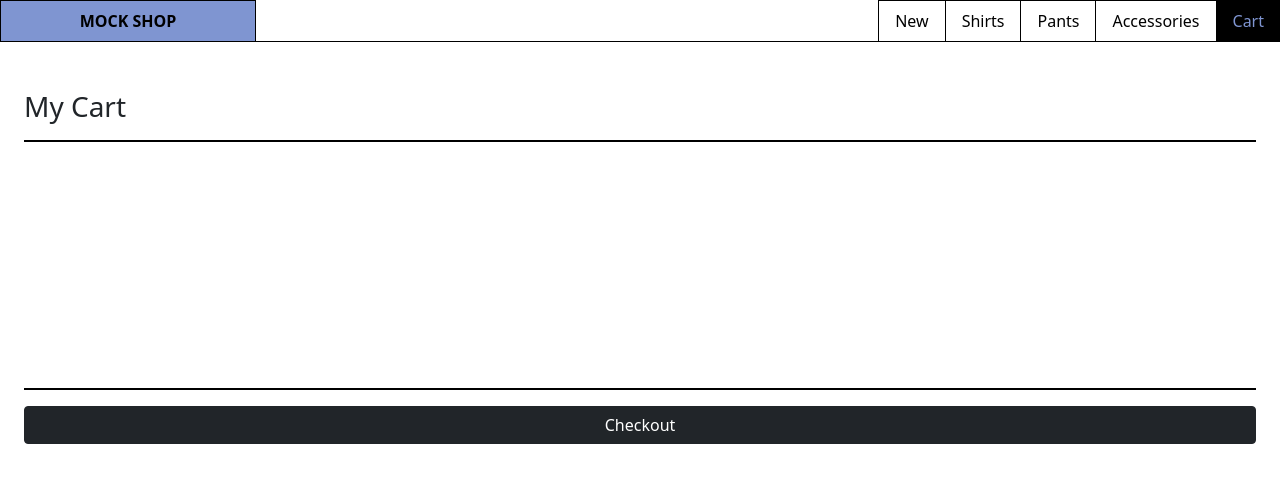
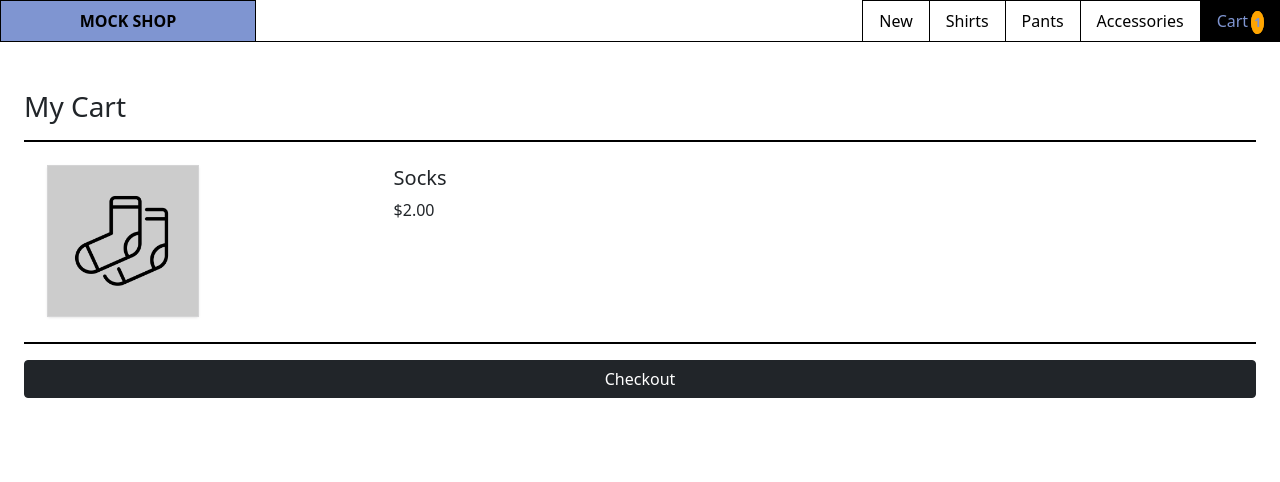
Before and after one commit to Jaredsimonelli/mock-online-shop-react, a React (Create React App) app: page /cart in a window 1280 px wide. Shown: the top 482 px of the page. Built offline with nearby package versions, Linux system fonts and the light colour scheme.

Commit message:
update to logic and styling for cart comp

```diff
--- a/src/components/Cart.js
+++ b/src/components/Cart.js
@@ -1,17 +1,41 @@
 import React from "react";
 import { useSelector } from "react-redux";
+import { getIcon } from "../helpers/getIcon";
 
 function Cart() {
   const store = useSelector((state) => state.store);
   const cartItems = store.cart;
-  console.log(cartItems);
+
+  const dimensionConversion = (dim) => {
+    return dim ? `${parseInt(dim.replace("px", "")) * 0.6}px` : "132px";
+  };
 
   return (
     <div>
       <h3 className="mt-5 ms-4 mb-3">My Cart</h3>
-      <div className="cart-container mx-4">
-        {cartItems.map((item) => (
-          <p>{item.name}</p>
+      <div className="mx-4">
+        {cartItems.map((c, i) => (
+          <div
+            className={`cart-container ${i === 0 ? "border-tb" : "border-b"}`}
+            key={`${c.item.name} + ${c.item.color}`}
+          >
+            <div className="cart-left">
+              <div className="cart-img-box">
+                <img
+                  className={`icon ${c.item.color}`}
+                  src={getIcon(c.item.icon)}
+                  alt={c.item.name}
+                  width={dimensionConversion(c.item.gridSize[1])}
+                  height={dimensionConversion(c.item.gridSize[0])}
+                ></img>
+              </div>
+            </div>
+
+            <div className="cart-right pt-4">
+              <h5>{c.item.name}</h5>
+              <p>{c.item.price}</p>
+            </div>
+          </div>
         ))}
       </div>
 
--- a/src/index.css
+++ b/src/index.css
@@ -177,9 +177,44 @@ a {
 /* CART */
 
 .cart-container {
+  position: relative;
+  min-height: 200px;
+}
+
+.border-tb {
   border-top: 2px solid black;
   border-bottom: 2px solid black;
-  min-height: 250px;
+}
+
+.border-b {
+  border-bottom: 2px solid black;
+}
+
+.cart-left {
+  min-height: 200px;
+  float: left;
+  width: 30%;
+}
+
+.cart-right {
+  min-height: 200px;
+  width: 70%;
+}
+
+.cart-img-box {
+  box-shadow: 0 1px 3px 0 #d4d4d5, 0 0 0 1px #d4d4d5;
+  margin: 1.5rem;
+  background-color: #cccccc !important;
+  width: 150px;
+  height: 150px;
+  position: relative;
+}
+
+.cart-img-box img {
+  position: absolute;
+  left: 50%;
+  top: 50%;
+  transform: translate(-50%, -50%);
 }
 
 .checkout-btn {
--- a/src/redux/reducers/store.js
+++ b/src/redux/reducers/store.js
@@ -6,9 +6,26 @@ const initialState = {
   shirts: shirtList,
   pants: pantsList,
   accessories: accessoriesList,
-  cart: [],
+  cart: [
+    {
+      item: {
+        id: "3001",
+        name: "Socks",
+        type: "accessories",
+        color: "black",
+        icon: "socks",
+        margin: "50px",
+        gridSize: ["190px", "190px"],
+        displaySize: ["", ""],
+        sizes: [],
+        price: "$2.00",
+        msg: "SALE",
+      },
+      quantity: 1,
+    },
+  ],
   addToCartMsg: { type: "warn", msg: "" },
-  cartQuantity: 0,
+  cartQuantity: 1,
 };
 
 const storeReducer = (state = initialState, action) => {
```
